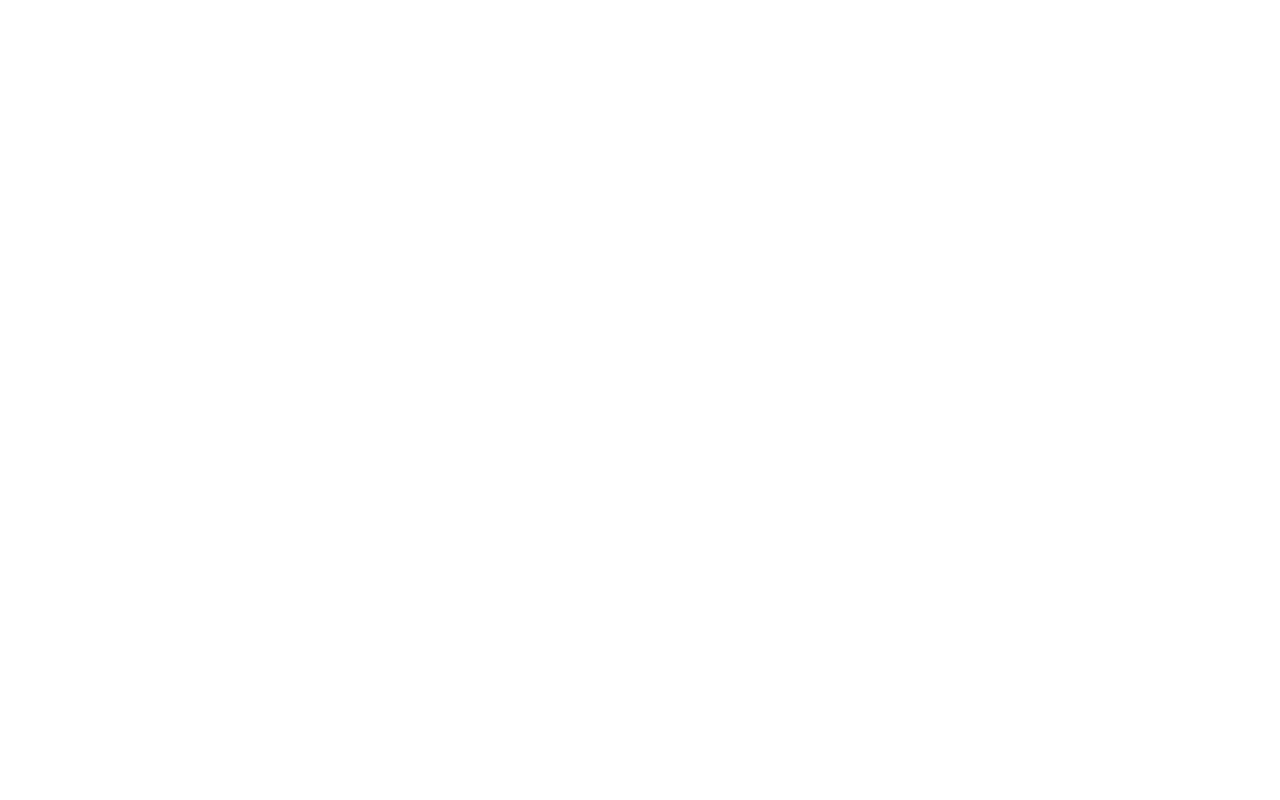
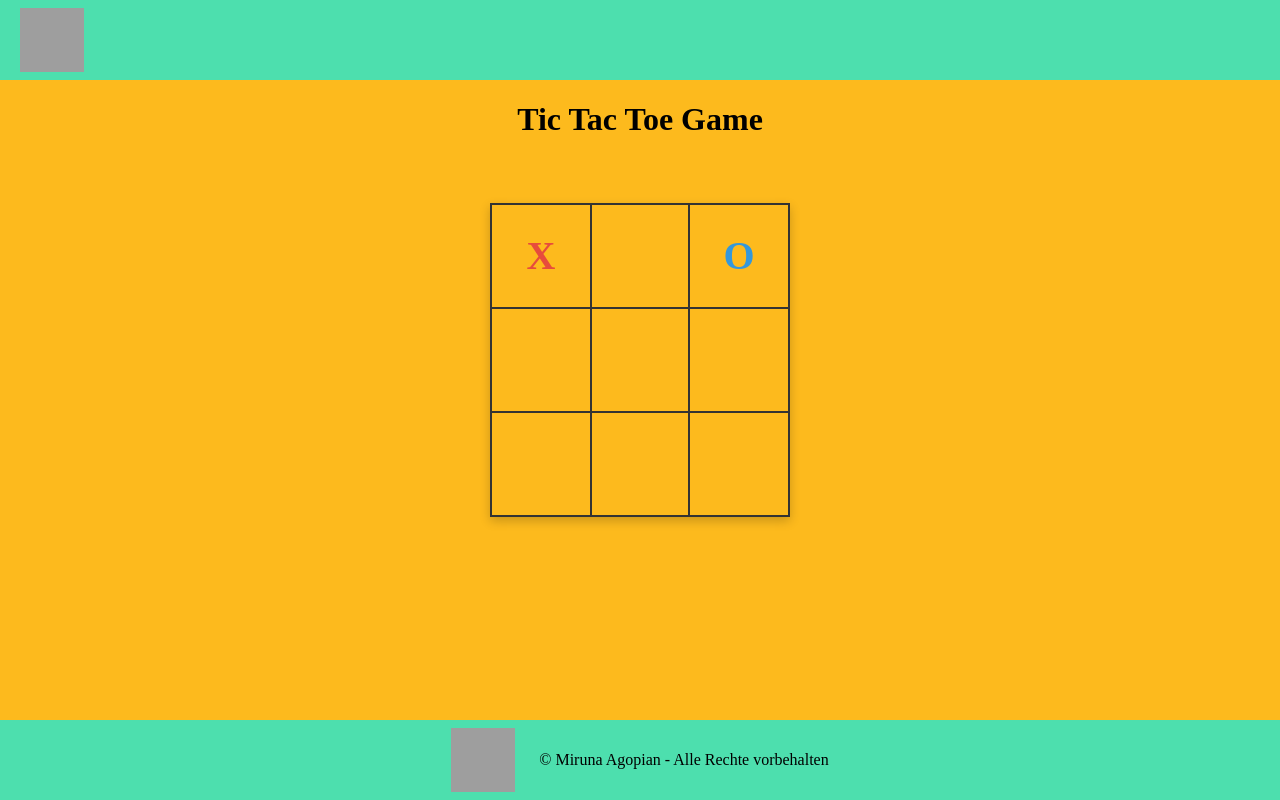
Before and after one commit to MirunaAgopian/Tic-Tac-Toe, a plain HTML site: page index.html in a window 1280 px wide. Drawn offline with Linux system fonts and the light colour scheme; grey boxes are pictures that could not be loaded.

Commit message:
added some basic styiling

```diff
--- a/index.html
+++ b/index.html
@@ -1,16 +1,40 @@
 <!DOCTYPE html>
 <html lang="en">
-<head>
-    <meta charset="UTF-8">
-    <meta name="viewport" content="width=device-width, initial-scale=1.0">
+  <head>
+    <meta charset="UTF-8" />
+    <meta name="viewport" content="width=device-width, initial-scale=1.0" />
     <title>Tic Tac Toe</title>
-    <link rel="stylesheet" href="./style.css">
-</head>
-<body>
-    <header></header>
-    <main></main>
-    <footer></footer>
-
+    <link rel="stylesheet" href="./style.css" />
+    <link rel="icon" href="./img/favicon.png">
+  </head>
+  <body onload="render()">
+    <header>
+      <div class="hearder-content">
+        <nav>
+          <img
+            src="./img/logo.png"
+            alt="the logo of the game, a table with colorful crosses and circles"
+            class="logo"
+          />
+        </nav>
+      </div>
+    </header>
+    <main>
+      <div class="main-content">
+        <h1>Tic Tac Toe Game</h1>
+        <section id="container"></section>
+      </div>
+    </main>
+    <footer>
+      <div class="footer-content">
+         <img
+            src="./img/logo.png"
+            alt="the logo of the game, a table with colorful crosses and circles"
+            class="logo"
+          />
+          <span> &copy; Miruna Agopian - Alle Rechte vorbehalten</span>
+      </div>
+    </footer>
     <script src="./script.js"></script>
-</body>
+  </body>
 </html>
--- a/script.js
+++ b/script.js
@@ -0,0 +1,35 @@
+let fields = [
+    'cross',
+    null,
+    'circle',
+    null,
+    null,
+    null,
+    null,
+    null,
+    null
+];
+
+function render() {
+    const container = document.getElementById('container');
+    let html = '<table>';
+
+    for (let i = 0; i < 3; i++) {
+        html += '<tr>';
+        for (let j = 0; j < 3; j++) {
+            const index = i * 3 + j;
+            let cellContent = '';
+            if (fields[index] === 'cross') {
+                cellContent = '<span class="cross">X</span>';
+            } else if (fields[index] === 'circle') {
+                cellContent = '<span class="circle">O</span>';
+            }
+
+            html += `<td>${cellContent}</td>`;
+        }
+        html += '</tr>';
+    }
+
+    html += '</table>';
+    container.innerHTML = html;
+}
--- a/style.css
+++ b/style.css
@@ -0,0 +1,111 @@
+body{
+    margin: auto;
+    box-sizing: border-box;
+    background-color: #fdba1d;
+}
+.logo {
+    height: 64px;
+    width: 64px;
+}
+.hearder-content,
+.main-content,
+.footer-content {
+    max-width: 1440px;
+    width: 100%;
+}
+
+header {
+    background-color: rgb(77, 223, 174);
+    display: flex;
+    justify-content: center;
+}
+
+.hearder-content {
+    display: flex;
+    justify-content: space-between;
+    align-items: center;
+    padding: 0 20px;
+    height: 80px;
+}
+nav {
+    display: flex;
+}
+
+main {
+   display: flex;
+    flex-direction: column;
+    justify-content: center;
+    align-items: center;
+}
+
+.main-content {
+    display: flex;
+    flex-direction: column;
+    justify-content: center;
+    align-items: center;
+}
+
+#container {
+  display: flex;
+  justify-content: center;
+  align-items: center;
+  height: 50vh;
+}
+
+/* The tic-tac-toe table */
+#container table {
+  border-collapse: collapse;
+  width: 300px;
+  height: 300px;
+  box-shadow: 0 4px 10px rgba(0, 0, 0, 0.2);
+}
+
+/* Each cell */
+#container td {
+  width: 100px;
+  height: 100px;
+  text-align: center;
+  font-size: 2.5em;
+  font-weight: bold;
+  cursor: pointer;
+  border: 2px solid #333;
+  transition: background 0.3s ease;
+}
+
+/* Hover effect */
+#container td:hover {
+  background: #f0f0f0;
+}
+
+/* Different colors for X and O */
+#container td:contains("X") {
+  color: #e74c3c; /* Red for X */
+}
+#container td:contains("O") {
+  color: #3498db; /* Blue for O */
+}
+
+/* Different colors for X and O */
+.cross {
+  color: #e74c3c; /* Red for X */
+}
+.circle {
+  color: #3498db; /* Blue for O */
+}
+
+footer {
+    background-color: rgb(77, 223, 174);
+    display: flex;
+    justify-content: center;
+    align-items: center;
+    position: fixed;
+    bottom: 0;
+    width: 100%;
+}
+.footer-content {
+    display: flex;
+    justify-content: center;
+    align-items: center;
+    gap: 24px;
+    height: 80px;
+}
```
Also changed, not shown: img/favicon.png (added), 1 other file.
